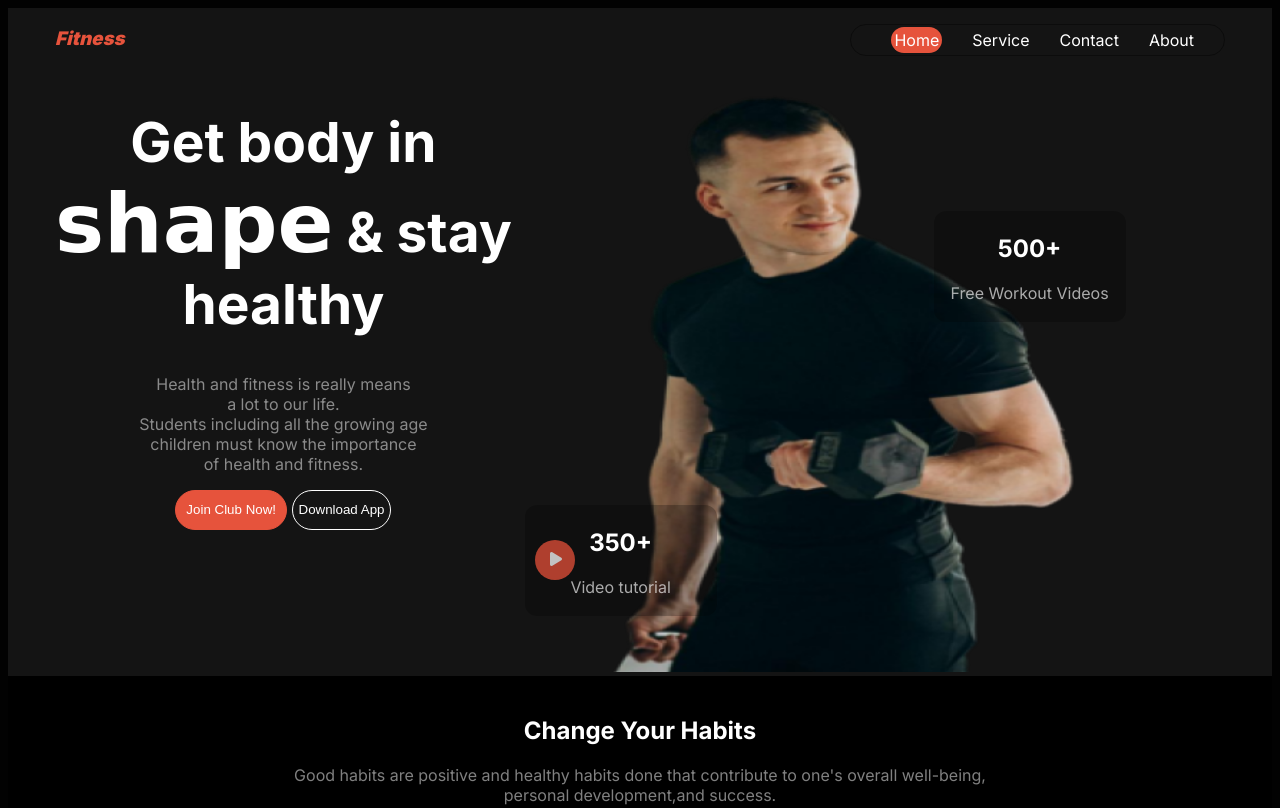
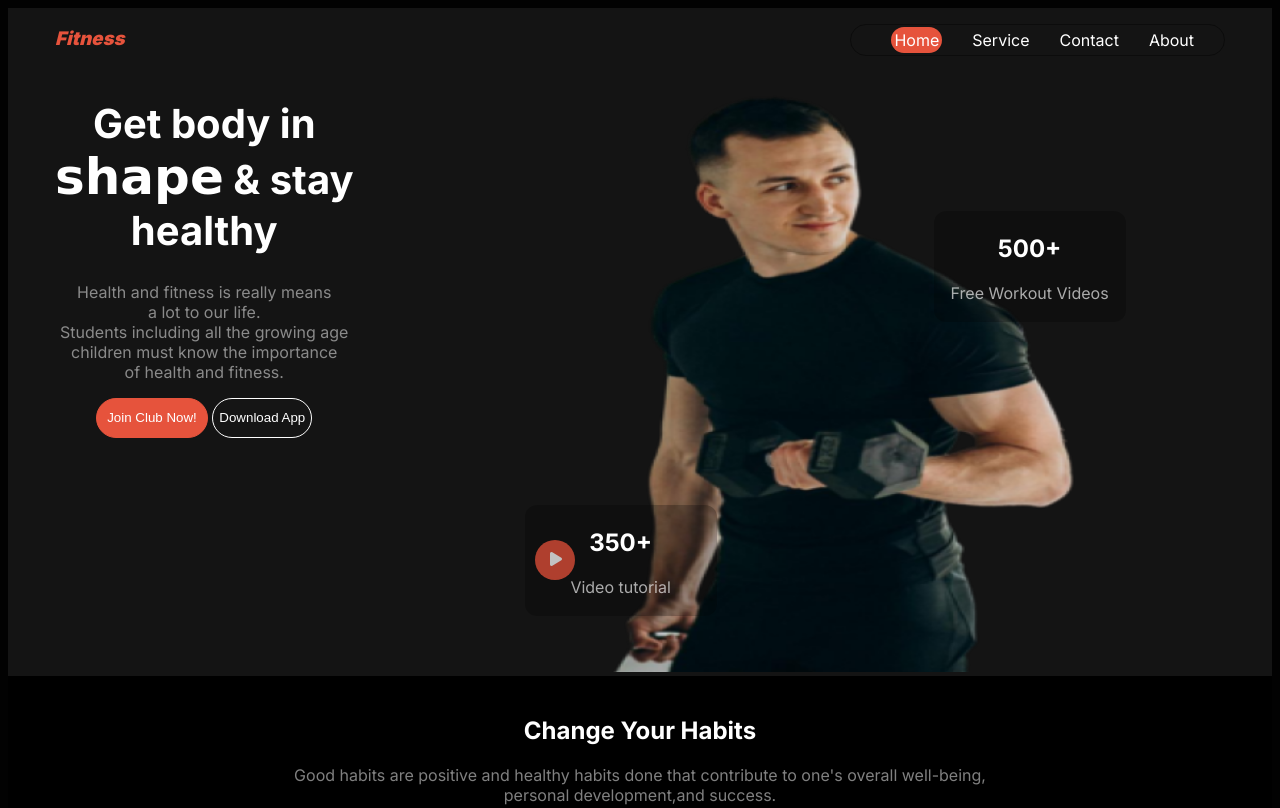
Before and after one commit to sharmin112195/assignment-two, a plain HTML site: page index.html in a window 1280 px wide. Shown: the top 808 px of the page. Drawn offline with Linux system fonts and the light colour scheme.

Commit message:
coding change

```diff
--- a/index.html
+++ b/index.html
@@ -33,7 +33,7 @@
 
         <div class="get-body">
             <div class="heading-one">
-                <h1 class="stay-healthy">Get body in <br> <span style="font-family: 'Dancing Script', cursive; font-size: 1.5em;">shape</span> & stay<br> healthy
+                <h1 class="stay-healthy">Get body in <br> <span style="font-family: 'Dancing Script', cursive; font-size: 50px;">shape</span> & stay<br> healthy
 
                 </h1>
                 <p class="paragraph-1">Health and fitness is really means<br> a lot to our life.<br>Students including all the growing age <br>children must know the importance <br> of health and fitness.
--- a/styles/style.css
+++ b/styles/style.css
@@ -93,7 +93,7 @@ margin: 0 auto;
 
 .stay-healthy{
   color: #FFFFFF;
-  font-size: 55px;
+  font-size: 40px;
 
 }
 
```
